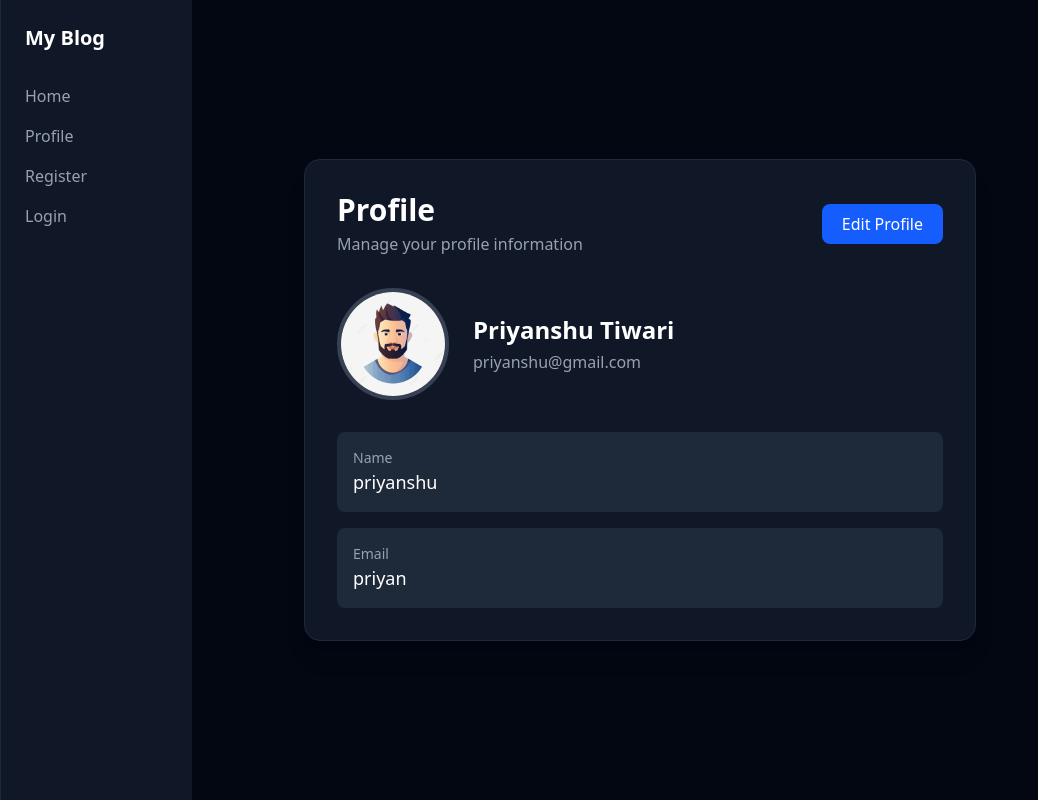
After one commit to priyanshtiwari001/python-projects, a FastAPI app: template 02/templates/profile.html in a window 1280 px wide. The commit adds this page. Shown: the whole page, without its empty margins (0-1038 px from the left). Run offline with FastAPI, Linux system fonts and the light colour scheme; the template is opened without the code that fills it, so the values that code supplies are empty.

Commit message:
add static and error and handle path parameter

```diff
--- a/02/main.py
+++ b/02/main.py
@@ -1,8 +1,9 @@
-from fastapi import FastAPI, Request
+from fastapi import FastAPI, Request, HTTPException, status
+from fastapi.staticfiles import StaticFiles
 from fastapi.templating import Jinja2Templates
 
 app = FastAPI()
-
+app.mount("/static", StaticFiles(directory="02/static"), name="static")
 templates = Jinja2Templates(directory="02/templates")
 print(templates.get_template)
 posts: list[dict] = [
@@ -23,7 +24,8 @@ posts: list[dict] = [
 ]
 
 
-@app.get("/posts")
+@app.get("/", include_in_schema=False, name="home")
+@app.get("/posts", include_in_schema=False, name="posts")
 def home(request: Request):
     return templates.TemplateResponse(
         request,
@@ -33,3 +35,35 @@ def home(request: Request):
             "title": "Home",
         },
     )
+
+
+@app.get("/profile", include_in_schema=False, name="profile")
+def profiles(request: Request):
+    return templates.TemplateResponse(request, "error.html")
+
+
+@app.get("/post/{post_id}", include_in_schema=False)
+def post_page(req: Request, post_id: int):
+    for post in posts:
+        if post["id"] == post_id:
+            title = post["title"][:30]
+            return templates.TemplateResponse(
+                req,
+                "post.html",
+                {"post": post, "title": title},
+            )
+
+    raise HTTPException(status.HTTP_404_NOT_FOUND, detail="Post not Found!")
+
+
+@app.get("/api/posts")
+def get_posts():
+    return posts
+
+
+@app.get("/api/post/{post_id}")
+def get_post(post_id: int):
+    for post in posts:
+        if post.get("id") == post_id:
+            return post
+    raise HTTPException(status.HTTP_404_NOT_FOUND, detail="Post is not Found!")
--- a/02/templates/layout.html
+++ b/02/templates/layout.html
@@ -16,7 +16,7 @@
     </title>
 </head>
 
-<body class="min-h-screen bg-gray-950 text-gray-100">
+<body class="min-h-screen bg-gray-950 text-gray-100 text-white">
 
     <div class="min-h-screen flex">
 
@@ -35,11 +35,11 @@
 
             <nav class="space-y-4 text-gray-400">
 
-                <a href="#" class="block hover:text-white hover:font-medium">
+                <a href="{{url_for('home')}}" class="block hover:text-white hover:font-medium">
                     Home
                 </a>
 
-                <a href="#" class="block hover:text-white hover:font-medium">
+                <a href="{{url_for('profile')}}" class="block hover:text-white hover:font-medium">
                     Profile
                 </a>
 
--- /dev/null
+++ b/02/templates/profile.html
@@ -0,0 +1,232 @@
+{% extends "layout.html" %}
+
+{% block content %}
+
+<div class="min-h-screen flex items-center justify-center p-8">
+
+    <div class="w-full max-w-2xl">
+
+        <!-- Profile Card -->
+        <div class="bg-gray-900 border border-gray-800 rounded-2xl p-8 shadow-xl">
+
+            <!-- Header -->
+            <div class="flex items-center justify-between mb-8">
+                <div>
+                    <h1 class="text-3xl font-bold text-white">
+                        Profile
+                    </h1>
+
+                    <p class="text-gray-400 mt-1">
+                        Manage your profile information
+                    </p>
+                </div>
+
+                <!-- Edit Button -->
+                <button
+                    onclick="toggleEdit()"
+                    class="px-5 py-2 rounded-lg bg-blue-600 hover:bg-blue-700 text-white font-medium transition">
+                    Edit Profile
+                </button>
+            </div>
+
+
+            <!-- Profile Information -->
+            <div id="profile-view">
+
+                <!-- Profile Picture -->
+                <div class="flex items-center gap-6 mb-8">
+
+                    <img
+                        src="{{ url_for('static',path='profile.png') }}"
+                        alt="Profile Picture"
+                        class="w-28 h-28 rounded-full object-cover border-4 border-gray-700"
+                    >
+
+                    <div>
+                        <h2 class="text-2xl font-semibold text-white">
+                            Priyanshu Tiwari
+                        </h2>
+
+                        <p class="text-gray-400 mt-1">
+                           priyanshu@gmail.com
+                        </p>
+                    </div>
+
+                </div>
+
+
+                <!-- Details -->
+                <div class="space-y-4">
+
+                    <div class="bg-gray-800 rounded-lg p-4">
+                        <p class="text-sm text-gray-400">
+                            Name
+                        </p>
+
+                        <p class="text-lg text-white">
+                           priyanshu
+                        </p>
+                    </div>
+
+
+                    <div class="bg-gray-800 rounded-lg p-4">
+                        <p class="text-sm text-gray-400">
+                            Email
+                        </p>
+
+                        <p class="text-lg text-white">
+                            priyan
+                        </p>
+                    </div>
+
+                </div>
+
+            </div>
+
+
+            <!-- Edit Form -->
+            <div id="profile-edit" class="hidden">
+
+                <form
+                    action=""
+                    method="POST"
+                    enctype="multipart/form-data"
+                    class="space-y-6"
+                >
+
+                    <!-- Profile Picture -->
+                    <div>
+
+                        <label class="block text-sm font-medium text-gray-300 mb-2">
+                            Profile Picture
+                        </label>
+
+                        <div class="flex items-center gap-5">
+
+                            <img
+                                id="preview"
+                                src=""
+                                alt="Profile Picture"
+                                class="w-20 h-20 rounded-full object-cover border-2 border-gray-700"
+                            >
+
+                            <input
+                                type="file"
+                                name="profile_picture"
+                                accept="image/*"
+                                onchange="previewImage(event)"
+                                class="block w-full text-sm text-gray-400
+                                       file:mr-4 file:py-2 file:px-4
+                                       file:rounded-lg file:border-0
+                                       file:bg-gray-700 file:text-white
+                                       hover:file:bg-gray-600"
+                            >
+
+                        </div>
+
+                    </div>
+
+
+                    <!-- Name -->
+                    <div>
+
+                        <label
+                            for="name"
+                            class="block text-sm font-medium text-gray-300 mb-2">
+                            Name
+                        </label>
+
+                        <input
+                            type="text"
+                            id="name"
+                            name="name"
+                            value=""
+                            class="w-full bg-gray-800 border border-gray-700
+                                   rounded-lg px-4 py-3 text-white
+                                   focus:outline-none focus:ring-2
+                                   focus:ring-blue-500"
+                        >
+
+                    </div>
+
+
+                    <!-- Email -->
+                    <div>
+
+                        <label
+                            for="email"
+                            class="block text-sm font-medium text-gray-300 mb-2">
+                            Email
+                        </label>
+
+                        <input
+                            type="email"
+                            id="email"
+                            name="email"
+                            value=""
+                            class="w-full bg-gray-800 border border-gray-700
+                                   rounded-lg px-4 py-3 text-white
+                                   focus:outline-none focus:ring-2
+                                   focus:ring-blue-500"
+                        >
+
+                    </div>
+
+
+                    <!-- Buttons -->
+                    <div class="flex gap-3 pt-4">
+
+                        <button
+                            type="submit"
+                            class="px-5 py-2 rounded-lg bg-blue-600
+                                   hover:bg-blue-700 text-white
+                                   font-medium transition">
+                            Save Changes
+                        </button>
+
+                        <button
+                            type="button"
+                            onclick="toggleEdit()"
+                            class="px-5 py-2 rounded-lg bg-gray-700
+                                   hover:bg-gray-600 text-white
+                                   font-medium transition">
+                            Cancel
+                        </button>
+
+                    </div>
+
+                </form>
+
+            </div>
+
+        </div>
+
+    </div>
+
+</div>
+
+
+<script>
+
+function toggleEdit() {
+
+    const view = document.getElementById("profile-view");
+    const edit = document.getElementById("profile-edit");
+
+    view.classList.toggle("hidden");
+    edit.classList.toggle("hidden");
+
+}
+
+
+function previewImage(event) {
+
+    const image = document.getElementById("preview");
+
+    image.src = URL.createObjectURL(event.target.files[0]);
+
+}
+
+</script>
+
+{% endblock content %}
```
Also changed, not shown: 02/templates/error.html (added, +61 -0 lines), 02/templates/home.html (+8 -2 lines), 02/templates/post.html (added, +181 -0 lines), 02/readme.md, 02/static/profile.png (added).
